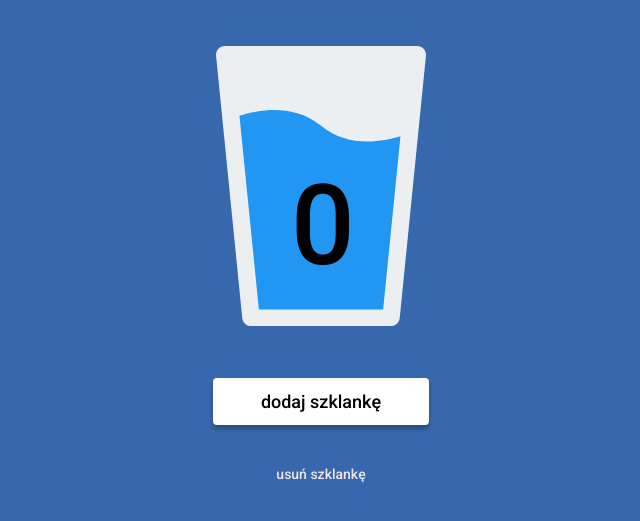
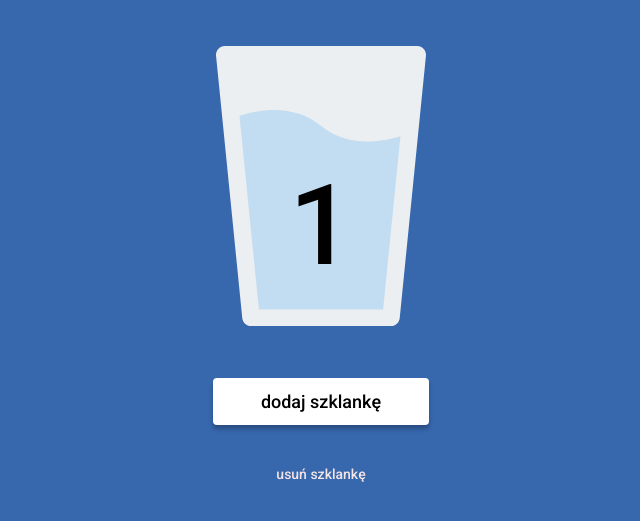
Before and after one commit to martynakurylowicz/hydrapp, a website built with webpack: page src/pages/index.html in a window 1280 px wide. Both pictures are taken after a click on the button "dodaj szklankę". Shown: the part 173-694 px from the top of the page, without its empty margins (319-959 px from the left). Built offline with nearby package versions, Linux system fonts and the light colour scheme.

Commit message:
js calculations

```diff
--- a/src/js/index.js
+++ b/src/js/index.js
@@ -1,9 +1,63 @@
-import '../scss/main.scss';
+import "../scss/main.scss";
 
 // uncomment the lines below to enable PWA
-import {registerSW} from './pwa.js';
+import { registerSW } from "./pwa.js";
 registerSW();
 
 /* place your code below */
 
-console.log('HELLO 🚀')
+console.log("HELLO 🚀");
+
+// const entryTextarea = document.querySelector(".newIdea--js");
+
+// const saveButton = document.querySelector(".save--js");
+
+// saveButton.addEventListener("click", () => {
+//   localStorage.setItem("newIdea", entryTextarea.value);
+// });
+
+// const loadButton = document.querySelector(".load--js");
+
+// loadButton.addEventListener("click", () => {
+//   entryTextarea.value = localStorage.getItem("newIdea");
+// });
+
+const numberGlass = document.querySelector(".number--js");
+
+let newNumber;
+
+const plusGlass = document.querySelector(".plus--js");
+
+const minusGlass = document.querySelector(".minus--js");
+
+const water = document.querySelector(".app__image--water");
+
+const key = new Date().toISOString().slice(0, 10);
+
+plusGlass.addEventListener("click", () => {
+  newNumber = numberGlass.textContent * 1 + 1;
+  numberGlass.textContent = newNumber;
+  localStorage.setItem(key, newNumber);
+  water.style.opacity = localStorage.getItem(key) * 0.2;
+});
+
+minusGlass.addEventListener("click", () => {
+  newNumber = numberGlass.textContent * 1 - 1;
+  if (newNumber >= 0) {
+    numberGlass.textContent = newNumber;
+    localStorage.setItem(key, newNumber);
+    water.style.opacity = localStorage.getItem(key) * 0.2;
+  }
+});
+
+console.log(localStorage.getItem(key));
+
+if (localStorage.getItem(key) == null) {
+  localStorage.setItem(key, 0);
+  water.style.opacity = localStorage.getItem(key) * 0.2;
+}
+
+if (localStorage.getItem(key) >= 0) {
+  numberGlass.textContent = localStorage.getItem(key);
+  water.style.opacity = localStorage.getItem(key) * 0.2;
+}
--- a/src/pages/index.html
+++ b/src/pages/index.html
@@ -154,10 +154,10 @@
       <div class="app__image">
         <img src="/src/img/glass.svg" alt="glass" class="app__image app__image--glass" />
         <img src="/src/img/water.svg" alt="water" class="app__image app__image--water" />
-        <span class="glass__number">0</span>
+        <span class="glass__number number--js">0</span>
       </div>
-      <button class="app__plus">dodaj szklankę</button>
-      <button class="app__minus">usuń szklankę</button>
+      <button class="app__plus plus--js">dodaj szklankę</button>
+      <button class="app__minus minus--js">usuń szklankę</button>
     </div>
   </main>
   </body>
--- a/src/scss/main.scss
+++ b/src/scss/main.scss
@@ -11,6 +11,7 @@ body {
 .background {
   display: flex;
   margin: auto;
+  height: 100vh;
 }
 
 .app__background {
@@ -66,7 +67,9 @@ body {
   line-height: 131px;
   color: #000000;
   margin-top: 114px;
-  left: 76px;
+  width: 212px;
+  left: 0;
+  text-align: center;
 }
 
 .app__plus {
```
